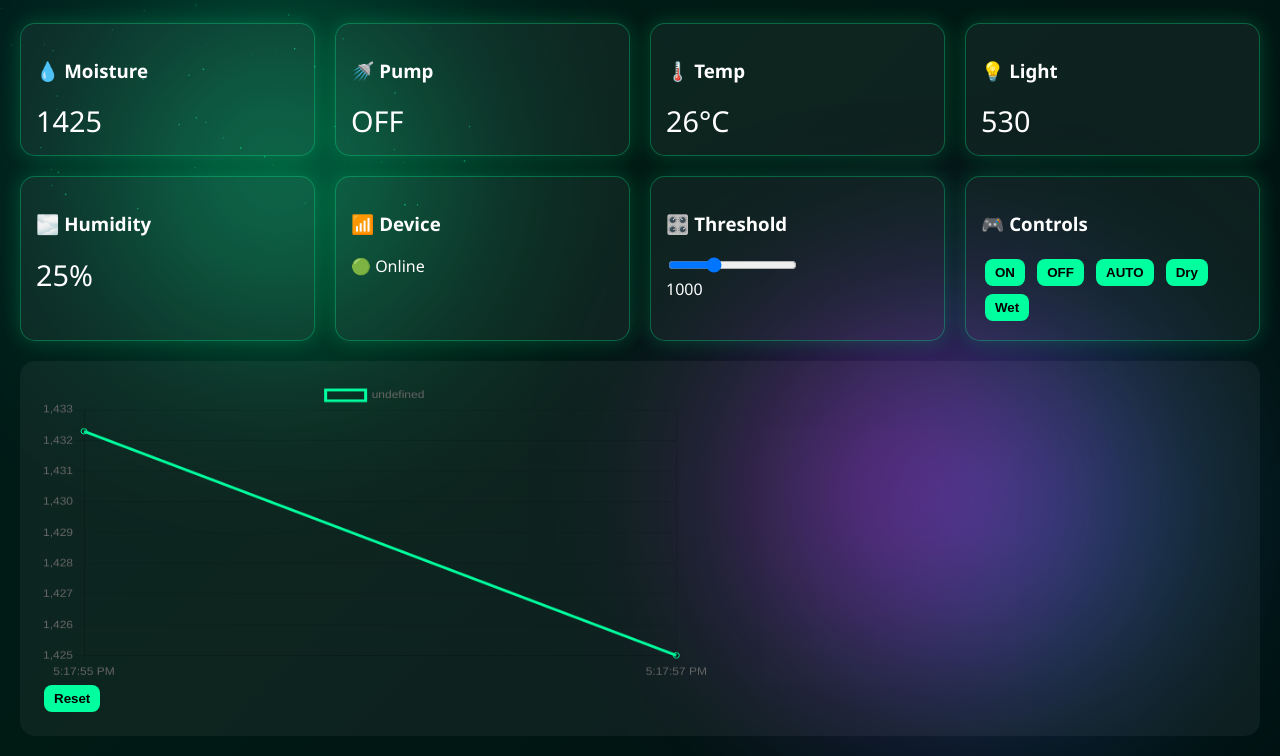
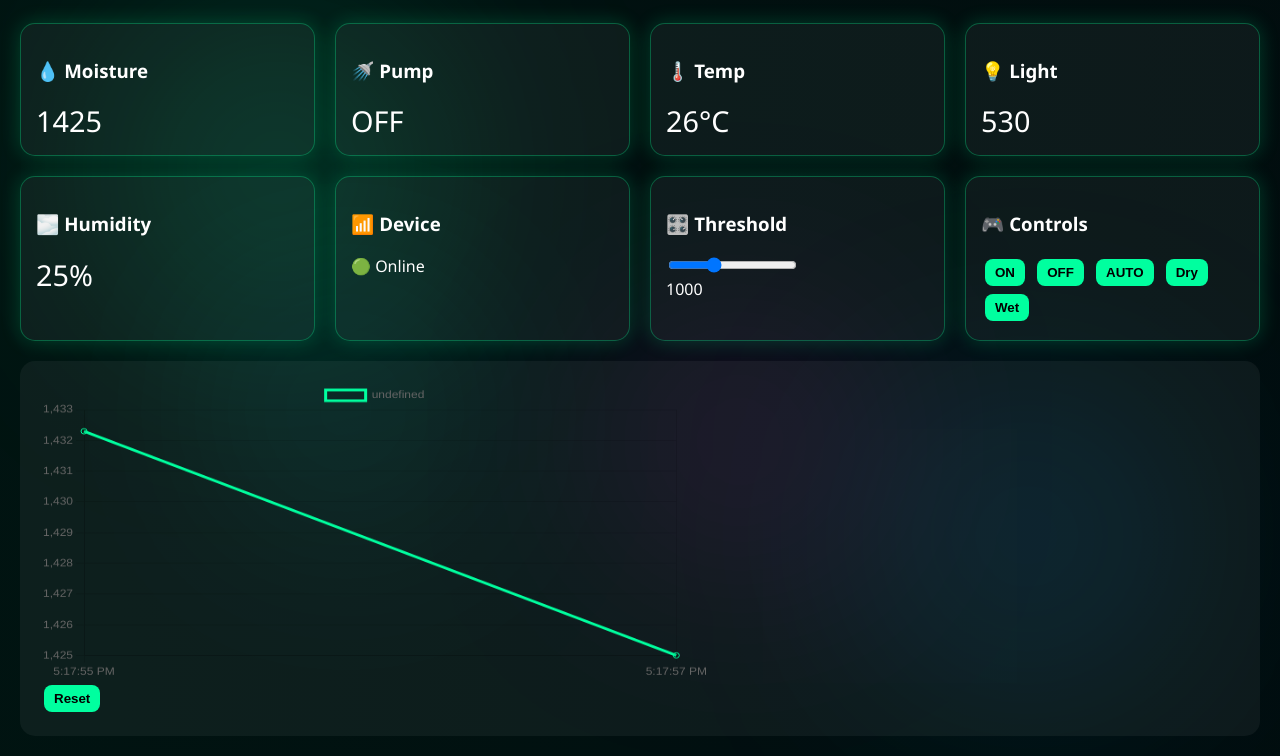
Before and after one commit to xxkid-hub/iot-project, a website: page public/index.html in a window 1280 px wide. Shown: the part 80-836 px from the top of the page. Drawn offline with nearby package versions, Linux system fonts and the light colour scheme.

Commit message:
Refactor styles and glow animations in index.html
Updated styles and glow effects for the Smart Plant Dashboard.

```diff
--- a/public/index.html
+++ b/public/index.html
@@ -8,46 +8,36 @@
     body {
       margin: 0;
       font-family: 'Segoe UI', sans-serif;
-      background: linear-gradient(-45deg, #02070c, #001a14, #001f2b, #02070c);
-      background-size: 400% 400%;
-      animation: gradientMove 15s ease infinite;
+      background: linear-gradient(270deg,#02070c,#001a14,#02070c);
+      background-size: 600% 600%;
+      animation: bgMove 20s infinite;
       color: white;
       overflow-x: hidden;
     }
 
-    @keyframes gradientMove {
-      0% { background-position: 0% 50%; }
-      50% { background-position: 100% 50%; }
-      100% { background-position: 0% 50%; }
+    @keyframes bgMove {
+      0%{background-position:0%}
+      50%{background-position:100%}
+      100%{background-position:0%}
     }
 
-    /* 🌪️ Glow blobs */
-    .bg-glow {
+    /* 🌪️ MULTIPLE FLOATING GLOWS */
+    .glow {
       position: fixed;
-      width: 300px;
-      height: 300px;
       border-radius: 50%;
       filter: blur(120px);
-      opacity: 0.5;
       z-index: -1;
-      animation: floatGlow 12s infinite alternate ease-in-out;
+      animation: float 12s infinite alternate ease-in-out;
     }
 
-    .bg-glow1 { background: #00ff9f; top: 10%; left: 10%; }
-    .bg-glow2 { background: #0099ff; bottom: 10%; right: 10%; }
-    .bg-glow3 { background: #ff00ff; top: 50%; left: 60%; }
+    .g1 { width:300px;height:300px;background:#00ff9f33;top:10%;left:10%;}
+    .g2 { width:250px;height:250px;background:#0099ff33;bottom:10%;right:10%;}
+    .g3 { width:200px;height:200px;background:#ff00ff33;top:50%;left:50%;}
+    .g4 { width:180px;height:180px;background:#00ffff33;bottom:30%;left:20%;}
 
-    @keyframes floatGlow {
-      from { transform: translateY(0px); }
-      to { transform: translateY(60px); }
-    }
-
-    /* 🌌 Particles */
-    #particles {
-      position: fixed;
-      top: 0;
-      left: 0;
-      z-index: -2;
+    @keyframes float {
+      from {transform: translateY(0)}
+      to {transform: translateY(60px)}
     }
 
     h1 {
@@ -101,18 +91,17 @@
     }
 
     canvas { height:300px !important; }
+
   </style>
 </head>
 
 <body>
 
-<!-- 🌪️ Glow -->
-<div class="bg-glow bg-glow1"></div>
-<div class="bg-glow bg-glow2"></div>
-<div class="bg-glow bg-glow3"></div>
-
-<!-- 🌌 Particles -->
-<canvas id="particles"></canvas>
+<!-- 🌪️ Glow layers -->
+<div class="glow g1"></div>
+<div class="glow g2"></div>
+<div class="glow g3"></div>
+<div class="glow g4"></div>
 
 <h1>🌱 Smart Plant Dashboard</h1>
 
@@ -197,46 +186,6 @@ document.getElementById("slider").oninput=function(){
 }
 
 setInterval(updateData,2000);
-
-/* 🌌 PARTICLES SCRIPT */
-const canvas = document.getElementById("particles");
-const ctxp = canvas.getContext("2d");
-
-canvas.width = window.innerWidth;
-canvas.height = window.innerHeight;
-
-let particles = [];
-
-for (let i = 0; i < 100; i++) {
-  particles.push({
-    x: Math.random()*canvas.width,
-    y: Math.random()*canvas.height,
-    r: Math.random()*2,
-    dx: Math.random()-0.5,
-    dy: Math.random()-0.5
-  });
-}
-
-function animateParticles(){
-  ctxp.clearRect(0,0,canvas.width,canvas.height);
-
-  particles.forEach(p=>{
-    ctxp.beginPath();
-    ctxp.arc(p.x,p.y,p.r,0,Math.PI*2);
-    ctxp.fillStyle="rgba(0,255,150,0.7)";
-    ctxp.fill();
-
-    p.x+=p.dx;
-    p.y+=p.dy;
-
-    if(p.x<0||p.x>canvas.width) p.dx*=-1;
-    if(p.y<0||p.y>canvas.height) p.dy*=-1;
-  });
-
-  requestAnimationFrame(animateParticles);
-}
-
-animateParticles();
 </script>
 
 </body>
```
